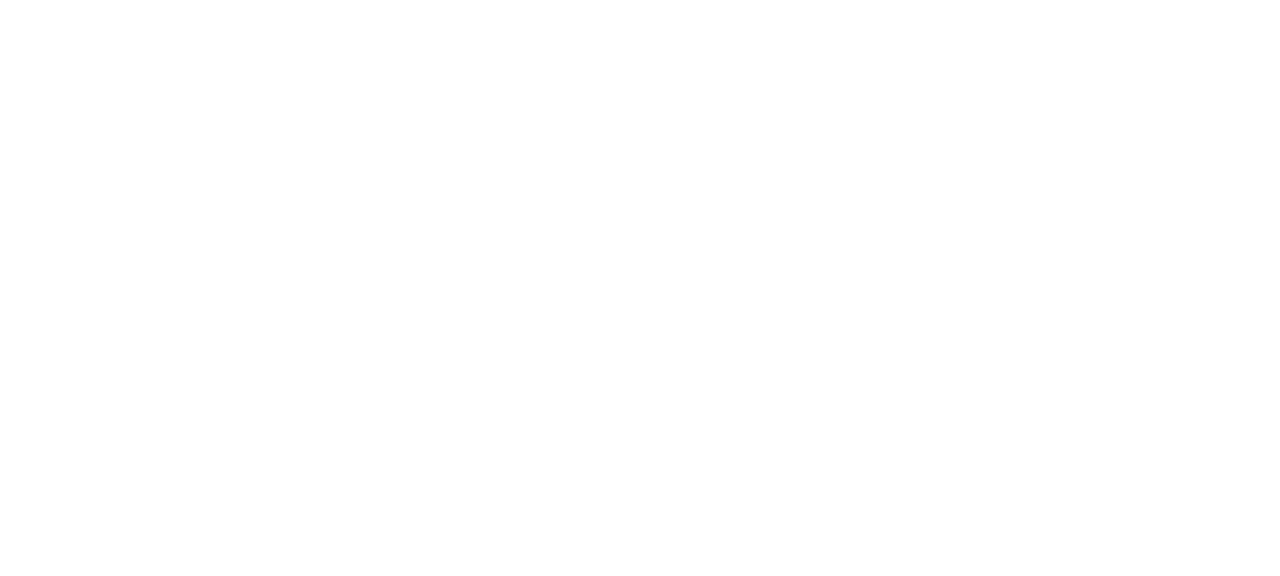
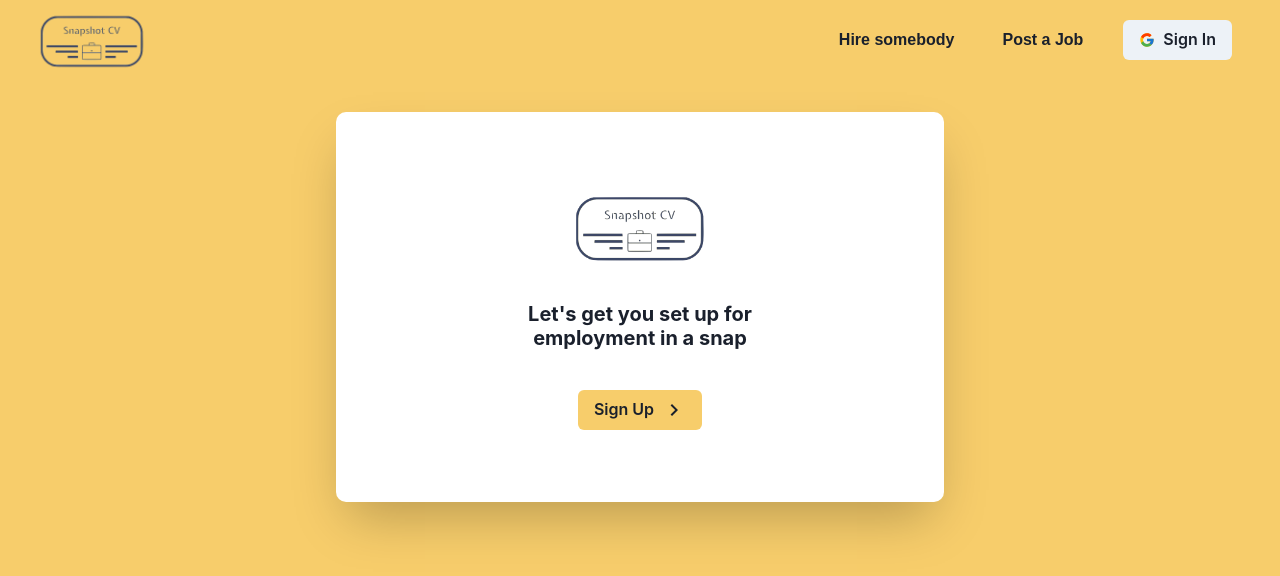
Before and after one commit to Neilgibson26/snapcv, a React (Create React App) app: page /signup in a window 1280 px wide. Before the commit this address had no page. Shown: the top 576 px of the page. Built offline with nearby package versions, Linux system fonts and the light colour scheme; no server answers.

Commit message:
Restructure the signup flow

```diff
--- a/src/App.js
+++ b/src/App.js
@@ -6,13 +6,44 @@
 import Explore from "./pages/Explore";
 import NavigationBar from "./components/NaviagtionBar";
 import Profile from "./pages/Profile";
+import SignUp from "./pages/SignUp/SignUp";
+import { onAuthStateChanged } from "firebase/auth";
+import { auth } from "./utils/firebase";
 
 function App() {
   const [currentUser, setCurrentUser] = useState(null);
+
+  onAuthStateChanged(auth, (user) => {
+    if (user) {
+      // User is signed in, see docs for a list of available properties
+      // https://firebase.google.com/docs/reference/js/firebase.User
+      // const uid = user.uid;
+      setCurrentUser(user);
+    } else {
+      // User is signed out
+      setCurrentUser(null);
+    }
+  });
+
   return (
     <Router>
       <Routes>
         <Route path="/" element={<Home />} />
+        <Route
+          path="signup"
+          element={
+            <>
+              <NavigationBar
+                currentUser={currentUser}
+                setCurrentUser={setCurrentUser}
+              />
+              <SignUp
+                currentUser={currentUser}
+                setCurrentUser={setCurrentUser}
+              />
+            </>
+          }
+        />
         <Route
           path="apply"
           element={
--- a/src/components/WhiteNavigationBar/index.js
+++ b/src/components/WhiteNavigationBar/index.js
@@ -107,11 +107,13 @@
             ) : (
               <Button
                 mx="4"
-                leftIcon={<FcGoogle />}
-                onClick={signUserIn}
-                _hover={{ bg: "#F7CD6B" }}
+                onClick={() => {
+                  navigate("/signup");
+                }}
+                bg="#F7CD6B"
+                _hover={{ opacity: 0.8 }}
               >
-                Sign In
+                Sign Up
               </Button>
             )}
           </Flex>
--- a/src/components/form/ProfileData.js
+++ b/src/components/form/ProfileData.js
@@ -6,11 +6,17 @@
   useMediaQuery,
   useToast,
 } from "@chakra-ui/react";
-import React from "react";
+import React, { useEffect } from "react";
 import FormTextInput from "./FormTextInput";
 import { ChevronRightIcon } from "@chakra-ui/icons";
 
-function ProfileData({ formData, updateFormData, goBack, goNext }) {
+function ProfileData({
+  formData,
+  updateFormData,
+  goBack,
+  goNext,
+  currentUser,
+}) {
   const [isOnmobile] = useMediaQuery("(max-width: 768px)");
   const toast = useToast();
 
@@ -61,6 +67,33 @@
 
     return true;
   };
+
+  useEffect(() => {
+    const copy = { ...formData };
+    copy.name.fname =
+      formData && formData.name
+        ? formData.name.fname === ""
+          ? currentUser.displayName.split(" ")[0]
+          : formData.name.fname
+        : "";
+
+    copy.name.lname =
+      formData && formData.name
+        ? formData.name.lname === "" &&
+          currentUser.displayName.split(" ").length > 1
+          ? currentUser.displayName.split(" ")[1]
+          : formData.name.lname
+        : "";
+
+    copy.contact.email =
+      formData && formData.contact
+        ? formData.contact.email === ""
+          ? currentUser.email
+          : formData.contact.email
+        : "";
+    updateFormData(copy);
+  }, []);
+
   return (
     <Flex
       justify="center"
@@ -73,12 +106,18 @@
       borderRadius="10px"
     >
       <Heading mb="6" size="md" textAlign="center">
-        Enter your details
+        Hello {currentUser.displayName.split(" ")[0]},<br /> Enter your details
       </Heading>
       <FormTextInput
         label="First Name"
         placeholder="First Name"
-        value={formData && formData.name ? formData.name.fname : ""}
+        value={
+          formData && formData.name
+            ? formData.name.fname === ""
+              ? currentUser.displayName.split(" ")[0]
+              : formData.name.fname
+            : ""
+        }
         onChange={(text) => {
           const copy = { ...formData };
           copy.name.fname = text;
@@ -88,7 +127,14 @@
       <FormTextInput
         label="Last Name"
         placeholder="Last Name"
-        value={formData && formData.name ? formData.name.lname : ""}
+        value={
+          formData && formData.name
+            ? formData.name.lname === "" &&
+              currentUser.displayName.split(" ").length > 1
+              ? currentUser.displayName.split(" ")[1]
+              : formData.name.lname
+            : ""
+        }
         onChange={(text) => {
           const copy = { ...formData };
           copy.name.lname = text;
@@ -108,7 +154,13 @@
       <FormTextInput
         label="Email"
         placeholder="Email"
-        value={formData && formData.contact ? formData.contact.email : ""}
+        value={
+          formData && formData.contact
+            ? formData.contact.email === ""
+              ? currentUser.email
+              : formData.contact.email
+            : ""
+        }
         onChange={(text) => {
           const copy = { ...formData };
           copy.contact.email = text;
--- /dev/null
+++ b/src/components/form/SignUpIntro.js
@@ -0,0 +1,76 @@
+import { ChevronRightIcon } from "@chakra-ui/icons";
+import { Button, Flex, Heading, Image, useMediaQuery } from "@chakra-ui/react";
+import { signInWithPopup } from "firebase/auth";
+import logo from "../../Assets/whitesnapcv.png";
+import { auth, provider } from "../../utils/firebase";
+
+function SignUpIntro({ goNext, setCurrentUser, currentUser }) {
+  const [isOnmobile] = useMediaQuery("(max-width: 768px)");
+
+  const signUserIn = () => {
+    signInWithPopup(auth, provider)
+      .then((result) => {
+        // This gives you a Google Access Token. You can use it to access the Google API.
+        // const credential = GoogleAuthProvider.credentialFromResult(result);
+        // const token = credential.accessToken;
+        // // The signed-in user info.
+        const user = result.user;
+        setCurrentUser(user);
+        goNext();
+        // ...
+      })
+      .catch((error) => {
+        // Handle Errors here.
+        // const errorCode = error.code;
+        // const errorMessage = error.message;
+        // // The email of the user's account used.
+        // const email = error.email;
+        // // The AuthCredential type that was used.
+        // const credential = GoogleAuthProvider.credentialFromError(error);
+        // ...
+      });
+  };
+
+  return (
+    <Flex
+      justify="center"
+      w={isOnmobile ? "100%" : "50%"}
+      p="10"
+      mb="10"
+      bg="white"
+      direction="column"
+      boxShadow="2xl"
+      borderRadius="10px"
+      align="center"
+    >
+      <Image w="150px" h="150px" src={logo} />
+      <Heading w="60%" mb="6" size="md" textAlign="center">
+        Let's get you set up for employment in a snap
+      </Heading>
+
+      <Button
+        bg="#F7CD6B"
+        mt="4"
+        mb="8"
+        rightIcon={<ChevronRightIcon fontSize="2xl" />}
+        onClick={signUserIn}
+      >
+        Sign Up
+      </Button>
+      {currentUser != null ? (
+        <Button
+          bg="transparent"
+          mb="8"
+          rightIcon={<ChevronRightIcon fontSize="2xl" />}
+          onClick={() => {
+            goNext();
+          }}
+        >
+          Continue as {currentUser.displayName.split(" ")[0]}
+        </Button>
+      ) : null}
+    </Flex>
+  );
+}
+
+export default SignUpIntro;
--- a/src/components/form/Summary.js
+++ b/src/components/form/Summary.js
@@ -9,7 +9,6 @@
   Textarea,
   useMediaQuery,
 } from "@chakra-ui/react";
-import { TiArrowRightOutline, TiArrowLeftOutline } from "react-icons/ti";
 
 function Summary({
   formData,
--- a/src/components/form/index.js
+++ b/src/components/form/index.js
@@ -10,6 +10,7 @@
 import Preview from "./Preview";
 import JobType from "./JobType";
 import AreaOfInterest from "./AreaOfInterest";
+import SignUpIntro from "./SignUpIntro";
 
 const defaultData = {
   profileImg: "",
@@ -64,9 +65,9 @@
   ],
 };
 
-function Form() {
+function Form({ currentUser, setCurrentUser }) {
   const [currentStep, setCurrentStep] = useState(0);
-  const [data, setData] = useState(null);
+  // const [data, setData] = useState(null);
   const [formData, setFormData] = useState(defaultData);
 
   const navigate = useNavigate();
@@ -124,7 +125,9 @@
   switch (currentStep) {
     case 0:
       currentContent = (
-        <ProfileData
+        <SignUpIntro
+          currentUser={currentUser}
+          setCurrentUser={setCurrentUser}
           formData={formData}
           updateFormData={setFormData}
           goNext={goNext}
@@ -134,6 +137,17 @@
       break;
     case 1:
       currentContent = (
+        <ProfileData
+          formData={formData}
+          currentUser={currentUser}
+          updateFormData={setFormData}
+          goNext={goNext}
+          goBack={goBack}
+        />
+      );
+      break;
+    case 2:
+      currentContent = (
         <Summary
           formData={formData}
           updateFormData={setFormData}
@@ -142,7 +156,7 @@
         />
       );
       break;
-    case 2:
+    case 3:
       currentContent = (
         <AreaOfInterest
           formData={formData}
@@ -240,7 +254,7 @@
         <Preview
           formData={formData}
           updateFormData={setFormData}
-          data={data}
+          // data={data}
           goNext={goNext}
           goBack={goBack}
         />
--- a/src/pages/Home/index.js
+++ b/src/pages/Home/index.js
@@ -53,7 +53,7 @@
                 shadow: "2xl",
               }}
               onClick={() => {
-                navigate("/apply");
+                navigate("/signup");
               }}
             >
               <Text fontSize="3xl" as="em">
--- /dev/null
+++ b/src/pages/SignUp/SignUp.js
@@ -0,0 +1,13 @@
+import { Flex } from "@chakra-ui/react";
+import React from "react";
+import Form from "../../components/form";
+
+function SignUp({ currentUser, setCurrentUser }) {
+  return (
+    <Flex minH="90vh" p="8" bg="#F7CD6B">
+      <Form currentUser={currentUser} setCurrentUser={setCurrentUser} />
+    </Flex>
+  );
+}
+
+export default SignUp;
```
